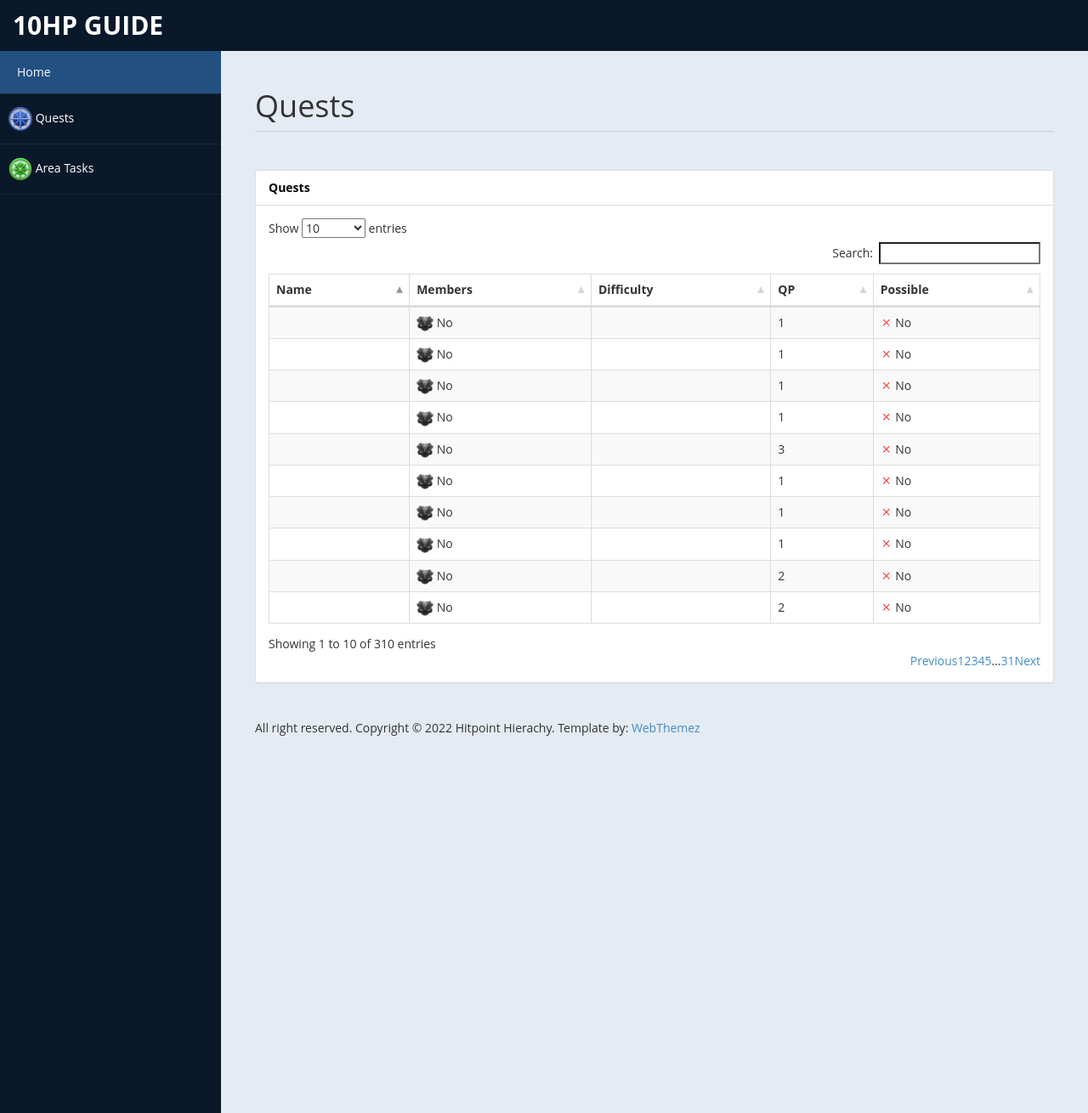
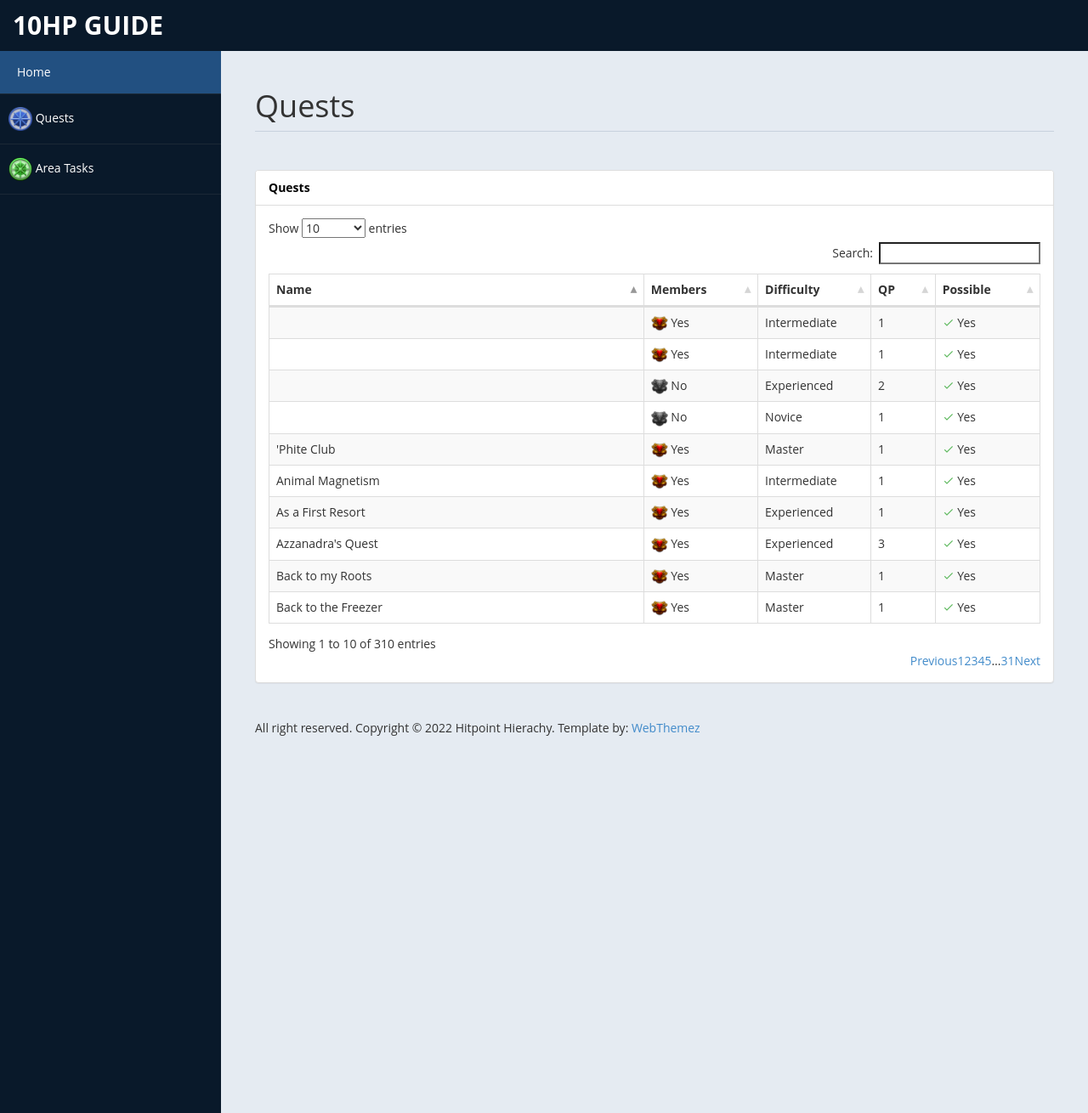
Before and after one commit to TastyRomeo/10HP-Guide, a Jekyll site: the page built from quests.html, in a window 1280 px wide. Shown: the whole page at 85% size. Built offline with Jekyll 4.4.1, drawn with Linux system fonts in a browser that asks for light colours; nearby versions of some CDN libraries.

Commit message:
Update quests.html

```diff
--- a/quests.html
+++ b/quests.html
@@ -23,18 +23,18 @@ title: Quests
             <tbody>
               {% for quest in site.data.quests %}
                 <tr class="gradeA">
-                  <td>{% if quest.Id %}<a href="quest?id={{ quest.Id }}">{{ quest.Name }}</a>{% else %}{{ quest.Name }}{% endif %}</td>
+                  <td>{% if quest.id %}<a href="quest?id={{ quest.id }}">{{ quest.Name }}</a>{% else %}{{ quest.name }}{% endif %}</td>
                   <td class="center">
-                    {% if quest.Members %}
+                    {% if quest.members %}
                       <img src="img/20px-P2P_icon.png" alt=""/> Yes
                     {% else %}
                       <img src="img/20px-F2P_icon.png" alt=""/> No
                     {% endif %}
                   </td>
-                  <td>{{ quest.Difficulty }}</td>
+                  <td>{{ quest.difficulty }}</td>
                   <td class="center">{{ quest.QP }}</td>
                   <td class="center">
-                    {% if quest.Possible %}
+                    {% if quest.possible %}
 		      <span class="mdi mdi-check" style="color:#5cb85c"></span> Yes
                     {% else %}
                       <span class="mdi mdi-close" style="color:#F0433D"></span> No
```
